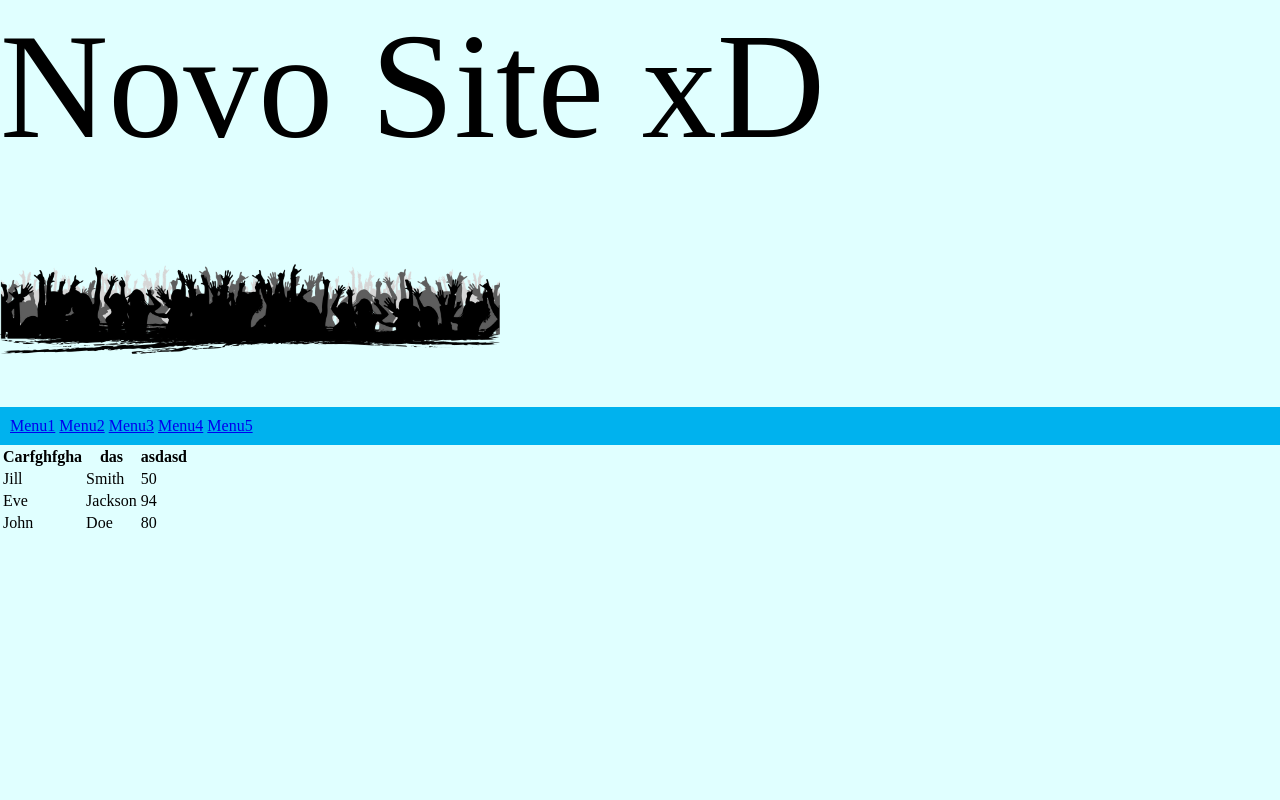
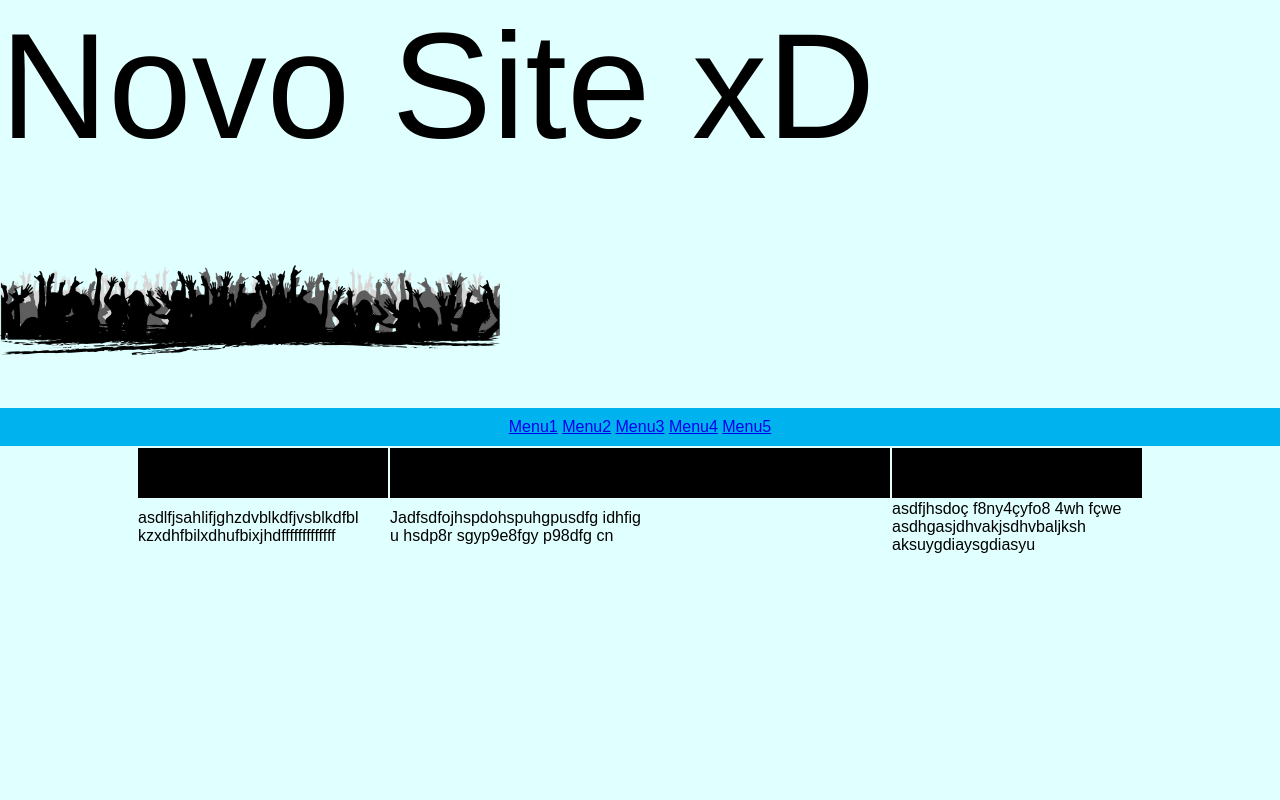
Before and after one commit to ademir2011/SiteMusic, a PHP site: page / in a window 1280 px wide. Run offline with PHP 8.4, Linux system fonts and the light colour scheme.

Commit message:
enviando código

```diff
--- a/index.css
+++ b/index.css
@@ -1,8 +1,14 @@
 
-body
-{
-	margin:0px;
-	background-color: #E0FFFF;
+* {
+    margin: 0;
+    padding: 0;
+}
+
+body, html {
+    width: 100%;
+    height: 100%;
+    font-family: Arial, Tahoma, sans-serif;
+    background-color: #E0FFFF;
 }
 
 .TextHeader
@@ -18,6 +24,7 @@ body
 
 .BarraMenu
 {
+	text-align: center;
 	background-color: #00B2EE;
 	padding: 10px;
 }
@@ -31,3 +38,24 @@ body
 {
 
 }
+
+.SecaoEsq
+{
+	background-color: #000000;
+	width: 250px;
+	height: 50px;
+}
+
+.SecaoCenter
+{
+	background-color: #000000;
+	width: 500px;
+	height: 50px;
+}
+
+.SecaoDir
+{
+	background-color: #000000;
+	width: 250px;
+	height: 50px;
+}
--- a/index.html
+++ b/index.html
@@ -1,6 +1,7 @@
 <!DOCTYPE html>
 <html lang="pt-br">
 <head>
+	<meta charset="utf-8">
 	<link rel="stylesheet" type="text/css" href="index.css">
 	<title>First Site Web For Music Beggins</title>
 
@@ -13,7 +14,6 @@
 	</div>
 
 </head>
-<meta charset="utf-8">
 <body>
 
 <div class="BarraMenu">
@@ -26,28 +26,36 @@
 	</tr>
 </div>
 
+<!--
+<audio autoplay="autoplay">
+    <source src="http://a.tumblr.com/tumblr_m5h9k8Bh3S1r2r773o1.mp3" />
+</audio>
+-->
+
+<center>
 	<table>
 		<tr>
-		<th>Carfghfgha</th>
-		<th>das</th>
-		<th>asdasd</th>
+			<td><div class="SecaoEsq"></div></td>
+			<td><div class="SecaoCenter"></div></td>
+			<td><div class="SecaoDir"></div></td>
 		</tr>
 		<tr>
-		<td>Jill</td>
-		<td>Smith</td>
-		<td>50</td>
-	</tr>
-	<tr>
-		<td>Eve</td>
-		<td>Jackson</td>
-		<td>94</td>
-	</tr>
-	<tr>
-		<td>John</td>
-		<td>Doe</td>
-		<td>80</td>
+			<td>
+				asdlfjsahlifjghzdvblkdfjvsblkdfbl<br>
+				kzxdhfbilxdhufbixjhdfffffffffffff<br>
+			</td>
+			<td>
+				Jadfsdfojhspdohspuhgpusdfg idhfig<br>
+				u hsdp8r sgyp9e8fgy p98dfg cn<br>
+			</td>
+			<td>
+				asdfjhsdoç f8ny4çyfo8 4wh fçwe<br>
+				asdhgasjdhvakjsdhvbaljksh<br>
+				aksuygdiaysgdiasyu
+			</td>
 		</tr>
 	</table>
+</center>
 
 </body>
 </html>
```
Also changed, not shown: index0.css (added, +53 -0 lines), index0.html (added, +25 -0 lines), images/fundo.jpeg (added), 1 other file. Lines whose indentation alone changed are shown as unchanged.
